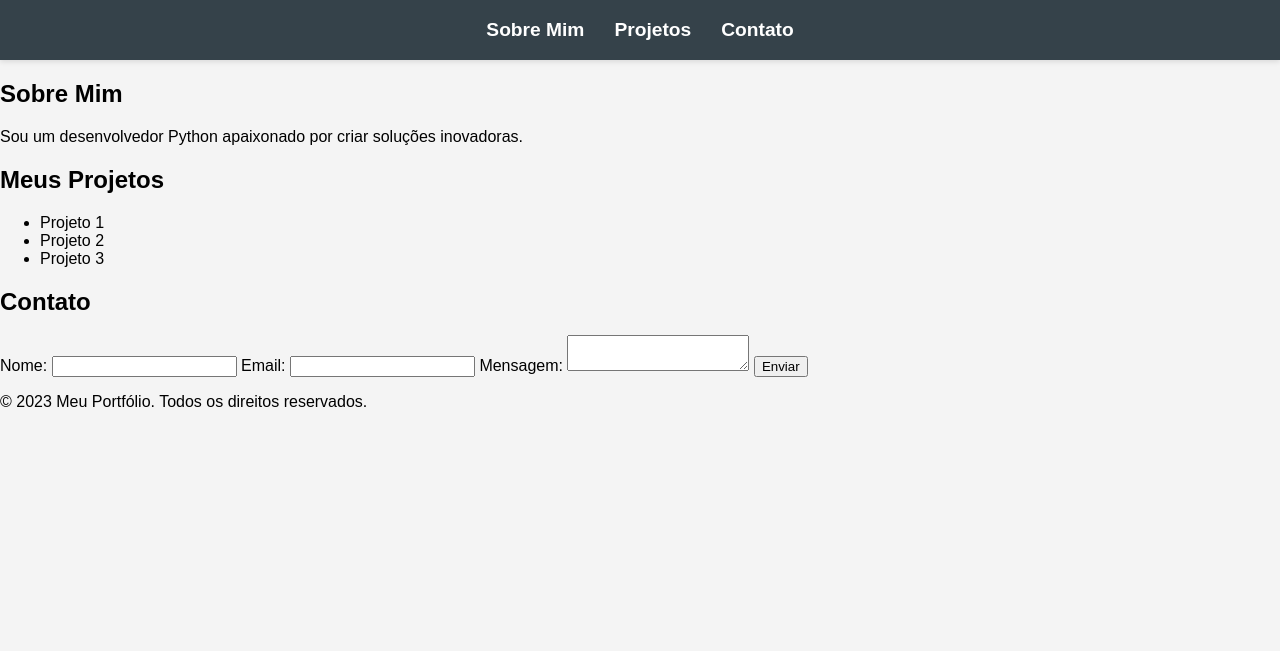
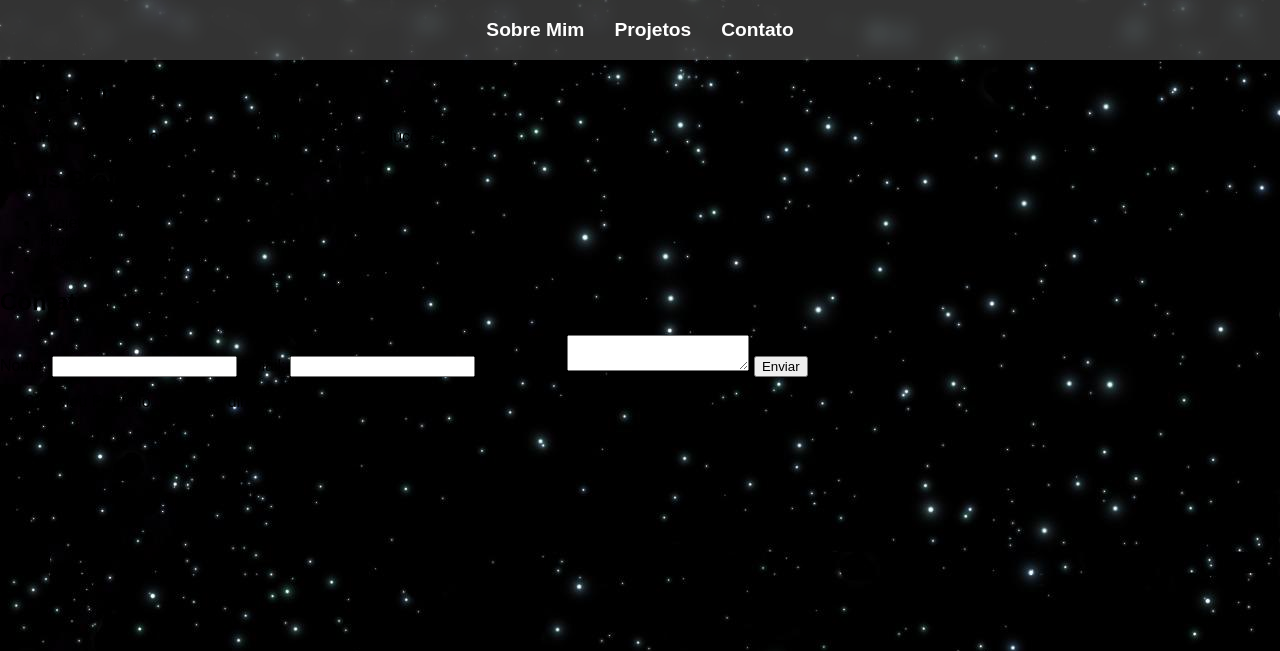
Before and after one commit to dolzaan/portfolio, a Flask app: page / in a window 1280 px wide. Shown: the top 651 px of the page. Run offline with Flask 2, Linux system fonts and the light colour scheme.

Commit message:
troca de imagem de fundo

```diff
--- a/static/css/styles.css
+++ b/static/css/styles.css
@@ -2,11 +2,11 @@ body {
     margin: 0;
     padding-top: 60px; /* Espaço para compensar a barra fixa */
     font-family: Arial, sans-serif;
-    background-color: #f4f4f4;
+    background-image: url('../images/space.jpg');
 }
 
 header {
-    background: #35424a;
+    background: rgba(255, 255, 255, 0.2); /* Fundo semi-transparente */
     color: #ffffff;
     position: fixed;
     top: 0;
@@ -17,6 +17,8 @@ header {
     justify-content: center; /* Centraliza os itens */
     align-items: center;
     height: 60px; /* Define a altura da barra */
+    backdrop-filter: blur(10px); /* Adiciona o efeito de blur */
+    -webkit-backdrop-filter: blur(10px); /* Suporte para navegadores WebKit */
 }
 
 header h1 {
```
Also changed, not shown: images/space.jpg (added).
